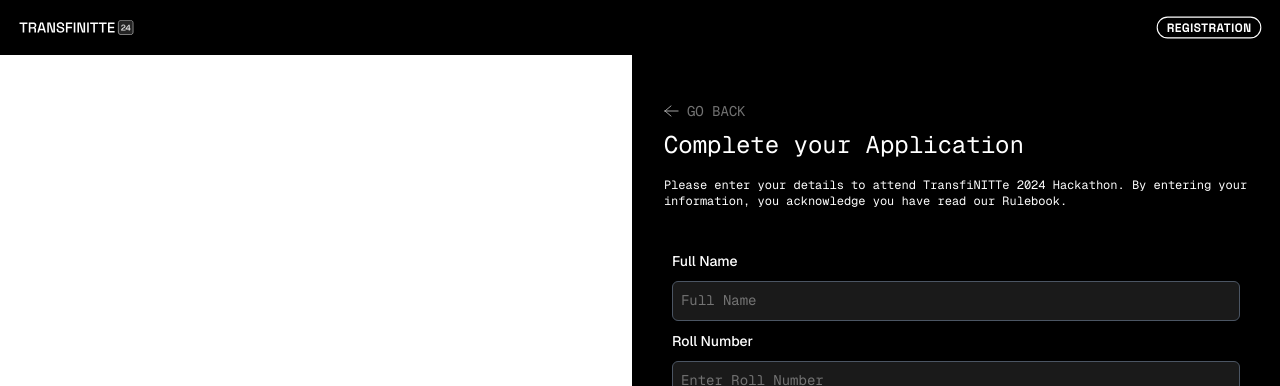
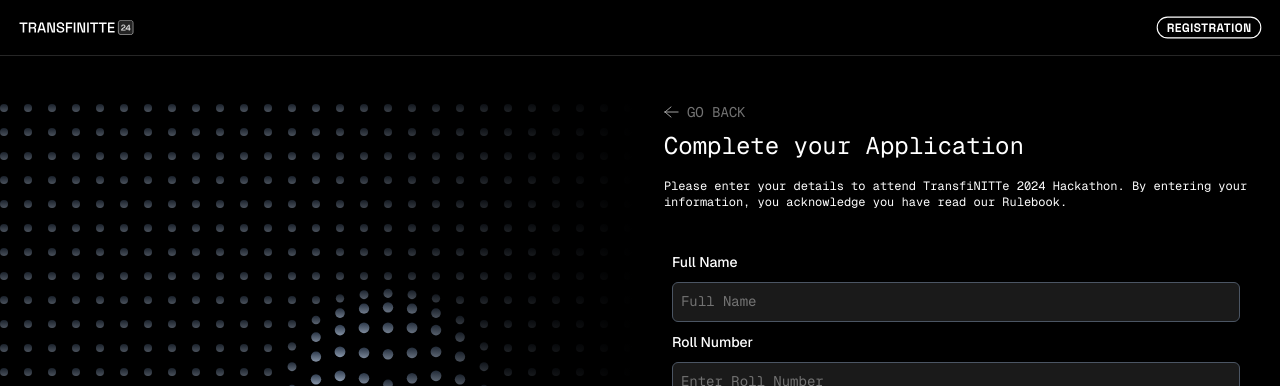
Before and after one commit to technical-council-nitt/tf-register-2025, a React (Vite) app: page /profile in a window 1280 px wide. Shown: the top 386 px of the page. Built offline with nearby package versions, Linux system fonts and the light colour scheme; no server answers.

Commit message:
UI Improvements

```diff
--- a/package.json
+++ b/package.json
@@ -20,6 +20,7 @@
     "@radix-ui/react-tooltip": "^1.1.2",
     "@react-oauth/google": "^0.12.1",
     "@shadcn/ui": "^0.0.4",
+    "animejs": "^3.2.2",
     "axios": "^1.7.7",
     "class-variance-authority": "^0.7.0",
     "clsx": "^2.1.1",
@@ -39,6 +40,7 @@
   },
   "devDependencies": {
     "@eslint/js": "^9.9.0",
+    "@types/animejs": "^3.1.12",
     "@types/node": "^22.5.5",
     "@types/react": "^18.3.3",
     "@types/react-dom": "^18.3.0",
--- a/src/components/CreateTeam.tsx
+++ b/src/components/CreateTeam.tsx
@@ -47,7 +47,7 @@ const CreateTeam = () => {
 
     return (
         <div className="flex flex-col min-h-screen bg-black text-white">
-            <nav className="flex justify-between items-center p-4 md:p-6">
+            <nav className="flex justify-between items-center p-4 md:p-6 border-b-[1px] border-neutral-800">
             <img src="/motif.svg" alt="Logo" style={{ width: '40px', aspectRatio: '63 / 29' }} className="md:hidden block" />
             <img src="/motif-desk.svg" alt="Logo" style={{ width: '120px', aspectRatio: '155 / 20' }} className="md:block hidden" />
                 <TooltipProvider>
--- a/src/components/Dashboard.tsx
+++ b/src/components/Dashboard.tsx
@@ -78,11 +78,11 @@ const Dashboard = () => {
     return <div className="flex justify-center items-center h-screen text-white">Team not found</div>;
   }
 
-  console.log("Team: ",team)
+  console.log("Team: ", team)
 
   return (
     <div className="flex flex-col min-h-screen bg-black text-white">
-      <nav className="flex justify-between items-center p-4 md:p-6">
+      <nav className="flex justify-between items-center p-4 md:p-6 border-b-[1px] border-neutral-800">
         <img src="/motif.svg" alt="Logo" style={{ width: '40px', aspectRatio: '63 / 29' }} className="md:hidden block" />
         <img src="/motif-desk.svg" alt="Logo" style={{ width: '120px', aspectRatio: '155 / 20' }} className="md:block hidden" />
         <TooltipProvider>
@@ -145,7 +145,7 @@ const Dashboard = () => {
                     <li key={index} className="flex items-center space-x-2">
                       <Avatar>
                         <AvatarImage src={member.pfp} height={10} width={10} />
-                        <AvatarFallback>{member.name.charAt(0).toUpperCase()}</AvatarFallback>
+                        <AvatarFallback className="text-black">{member.name.charAt(0).toUpperCase()}</AvatarFallback>
                       </Avatar>
                       <div className="flex flex-col">
                         <span className="text-white text-[16px]">{member.name}</span>
--- a/src/components/Home.tsx
+++ b/src/components/Home.tsx
@@ -75,7 +75,7 @@ const Home = () => {
 
     return (
         <div className="flex flex-col min-h-screen bg-black text-white">
-            <nav className="flex justify-between items-center p-4 md:p-6">
+            <nav className="flex justify-between items-center p-4 md:p-6 border-b-[1px] border-neutral-800">
             <img src="/motif.svg" alt="Logo" style={{ width: '40px', aspectRatio: '63 / 29' }} className="md:hidden block" />
             <img src="/motif-desk.svg" alt="Logo" style={{ width: '120px', aspectRatio: '155 / 20' }} className="md:block hidden" />
                 {isLoggedIn && (
--- a/src/components/JoinTeam.tsx
+++ b/src/components/JoinTeam.tsx
@@ -49,7 +49,7 @@ const JoinTeam = () => {
 
   return (
     <div className="flex flex-col min-h-screen bg-black text-white">
-      <nav className="flex justify-between items-center p-4 md:p-6">
+      <nav className="flex justify-between items-center p-4 md:p-6 border-b-[1px] border-neutral-800">
       <img src="/motif.svg" alt="Logo" style={{ width: '40px', aspectRatio: '63 / 29' }} className="md:hidden block" />
       <img src="/motif-desk.svg" alt="Logo" style={{ width: '120px', aspectRatio: '155 / 20' }} className="md:block hidden" />
         <TooltipProvider>
--- a/src/components/Login.tsx
+++ b/src/components/Login.tsx
@@ -15,7 +15,7 @@ const Login = () => {
 
     return (
         <div className="flex flex-col min-h-screen bg-black text-white">
-            <nav className="flex justify-between items-center p-4 md:p-6">
+            <nav className="flex justify-between items-center p-4 md:p-6 border-b-[1px] border-neutral-800">
             <img src="/motif.svg" alt="Logo" style={{ width: '40px', aspectRatio: '63 / 29' }} className="md:hidden block" />
             <img src="/motif-desk.svg" alt="Logo" style={{ width: '120px', aspectRatio: '155 / 20' }} className="md:block hidden" />
             </nav>
--- a/src/components/Profile.tsx
+++ b/src/components/Profile.tsx
@@ -21,6 +21,7 @@ import {
   SelectItem,
 } from "@/components/ui/select";
 import { Loader2 } from "lucide-react"; // Import Loader2 for loading UI
+import WaterDropGrid from "./WaterDropGrid";
 
 // Gender options
 const genders = [
@@ -119,17 +120,19 @@ const Profile = () => {
 
   return (
     <>
-    <nav className="flex justify-between bg-black items-center p-[15px] md:p-4">
+    <nav className="flex justify-between bg-black items-center p-[15px] md:p-4 border-b-[1px] border-neutral-800">
       <img src="/motif.svg" alt="Logo" style={{ width: '40px', aspectRatio: '63 / 29' }} className="md:hidden block" />
       <img src="/motif-desk.svg" alt="Logo" style={{ width: '120px', aspectRatio: '155 / 20' }} className="md:block hidden" />
       <img src="/register.svg" alt="Logo" style={{ width: '110px', aspectRatio: '96 / 20' }} />
     </nav>
     <div className="flex">
-      <div className="bg-white w-full md:block hidden"></div>
+      <div className="bg-white w-full md:block hidden overflow-hidden">
+        <WaterDropGrid />
+      </div>
       <div className="flex flex-col w-full justify-center items-center min-h-screen bg-black p-4">
         <div className="flex self-start ml-4 mb-2 cursor-pointer">
           <img src="/left-arrow.svg" alt="Logo" style={{ width: '15px', aspectRatio: '13 / 10' }} />
-          <div className="text-neutral-500 text-sm self-center pl-2 hover:text-white transition-[1s]">GO BACK</div>
+          <a href="/" className="text-neutral-500 text-sm self-center pl-2 hover:text-white transition-[1s]">GO BACK</a>
         </div>
         <h1 className="md:text-2xl text-3xl ml-8 mb-4 text-white md:text-left w-full text-left">Complete your Application</h1>
         <p className="md:text-xs mb-4 ml-4 text-left md:text-sm text-white">
--- /dev/null
+++ b/src/components/WaterDropGrid.tsx
@@ -0,0 +1,80 @@
+import anime from 'animejs'
+import { useEffect } from 'react'
+
+const WaterDropGrid = () => {
+  return (
+    <div className='relative grid h-full place-content-center bg-black px-8'>
+        <DotGrid />
+        <div className="absolute inset-0 bg-gradient-to-l from-black via-transparent to-transparent pointer-events-none"></div>
+    </div>
+  )
+}
+const GRID_WIDTH = 35
+const GRID_HEIGHT = 30
+
+const DotGrid = () => {
+    const handleDotClick = (e: any) => {
+        anime({
+            targets: '.dot-point',
+            scale: [
+                { value: 1.35, easing: 'easeOutSine', duration: 250 },
+                { value: 1, easing: 'easeInOutQuad', duration: 500 }
+            ],
+            translateY: [
+                { value: -15, easing: 'easeOutSine', duration: 250 },
+                { value: 0, easing: 'easeInOutQuad', duration: 500 }
+            ],
+            opacity: [
+                { value: 1, easing: 'easeOutSine', duration: 250 },
+                { value: 0.5, easing: 'easeInOutQuad', duration: 500 }
+            ],
+            delay: anime.stagger(100, { grid: [GRID_WIDTH, GRID_HEIGHT], from: e.target.getAttribute('date-index') })
+        })
+    }
+    const dots = []
+    let index = 0
+
+    for(let x = 0; x < GRID_WIDTH; x++) {
+        for(let y = 0; y < GRID_HEIGHT; y++) {
+            dots.push(
+                <div
+                    onClick={handleDotClick}
+                    className='group cursor-crosshair rounded-full p-2 transition-colors hover:bg-slate-600'
+                    date-index={index}
+                    key={`${x}-${y}`}
+                >
+                    <div
+                        className='dot-point w-2 h-2 rounded-full bg-gradient-to-b from-slate-700 to-slate-400 opacity-50 group-hover:from-indigo-600 group-hover:to-white'
+                        date-index={index}
+                    />
+                </div>
+            )
+            index++;
+        }
+    }
+
+    useEffect(() => {
+        const intervalId = setInterval(() => {
+            const randomIndex = Math.floor(Math.random() * (GRID_WIDTH * GRID_HEIGHT))
+            const syntheticEvent = {
+                target: {
+                    getAttribute: () => randomIndex
+                }
+            }
+            handleDotClick(syntheticEvent)
+        }, 5000)
+        return () => clearInterval(intervalId)
+    }, [])
+
+    return (
+        <div
+            style={{ gridTemplateColumns: `repeat(${GRID_WIDTH}, 1fr)` }}
+            className='grid w-fit'
+        >
+            {dots}
+        </div>
+    )
+}
+
+
+export default WaterDropGrid
```
Also changed, not shown: 1 other file (tests, documents, lock files or other folders). Lines whose indentation alone changed are shown as unchanged.
